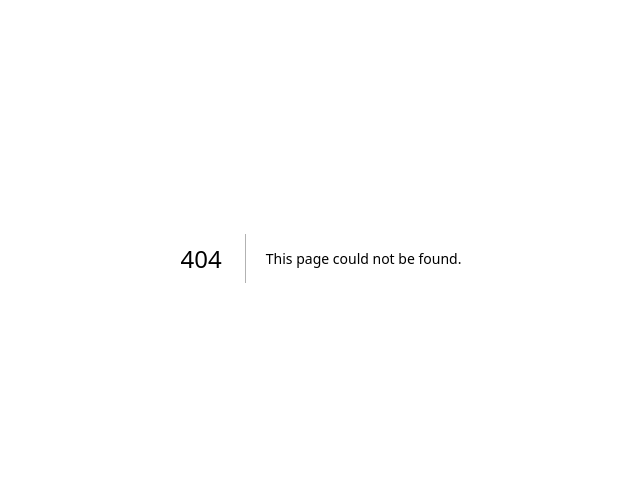
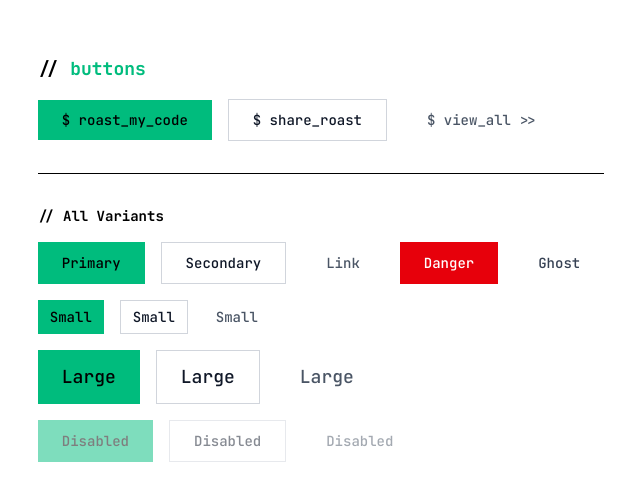
Before and after one commit to jpcmf/devroast, a Next.js app: page /examples/buttons in a window 1280 px wide. Before the commit this address had no page. Shown: the part 142-642 px from the top of the page, without its empty margins (319-959 px from the left). Built offline with nearby package versions, Linux system fonts and the light colour scheme.

Commit message:
feat: Create ButtonsExample component with various button variants

```diff
--- /dev/null
+++ b/src/app/examples/buttons/page.tsx
@@ -0,0 +1,79 @@
+import { Button } from "@/components";
+
+export default function ButtonsExample() {
+	return (
+		<div className="flex items-center justify-center min-h-screen bg-white p-8">
+			<div className="space-y-8">
+				<div>
+					<h2 className="text-lg font-bold mb-4 font-jetbrains-mono">
+						{`// `}
+						<span className="text-emerald-500">buttons</span>
+					</h2>
+
+					<div className="flex items-center gap-4">
+						<Button variant="primary" size="md">
+							$ roast_my_code
+						</Button>
+
+						<Button variant="secondary" size="md">
+							$ share_roast
+						</Button>
+
+						<Button variant="link" size="md">
+							$ view_all &gt;&gt;
+						</Button>
+					</div>
+				</div>
+
+				<div className="border-t pt-8">
+					<h3 className="text-sm font-bold mb-4 font-jetbrains-mono">{`// All Variants`}</h3>
+					<div className="space-y-4">
+						<div className="flex gap-4">
+							<Button variant="primary">Primary</Button>
+							<Button variant="secondary">Secondary</Button>
+							<Button variant="link">Link</Button>
+							<Button variant="danger">Danger</Button>
+							<Button variant="ghost">Ghost</Button>
+						</div>
+
+						<div className="flex gap-4">
+							<Button variant="primary" size="sm">
+								Small
+							</Button>
+							<Button variant="secondary" size="sm">
+								Small
+							</Button>
+							<Button variant="link" size="sm">
+								Small
+							</Button>
+						</div>
+
+						<div className="flex gap-4">
+							<Button variant="primary" size="lg">
+								Large
+							</Button>
+							<Button variant="secondary" size="lg">
+								Large
+							</Button>
+							<Button variant="link" size="lg">
+								Large
+							</Button>
+						</div>
+
+						<div className="flex gap-4">
+							<Button variant="primary" disabled>
+								Disabled
+							</Button>
+							<Button variant="secondary" disabled>
+								Disabled
+							</Button>
+							<Button variant="link" disabled>
+								Disabled
+							</Button>
+						</div>
+					</div>
+				</div>
+			</div>
+		</div>
+	);
+}
```
